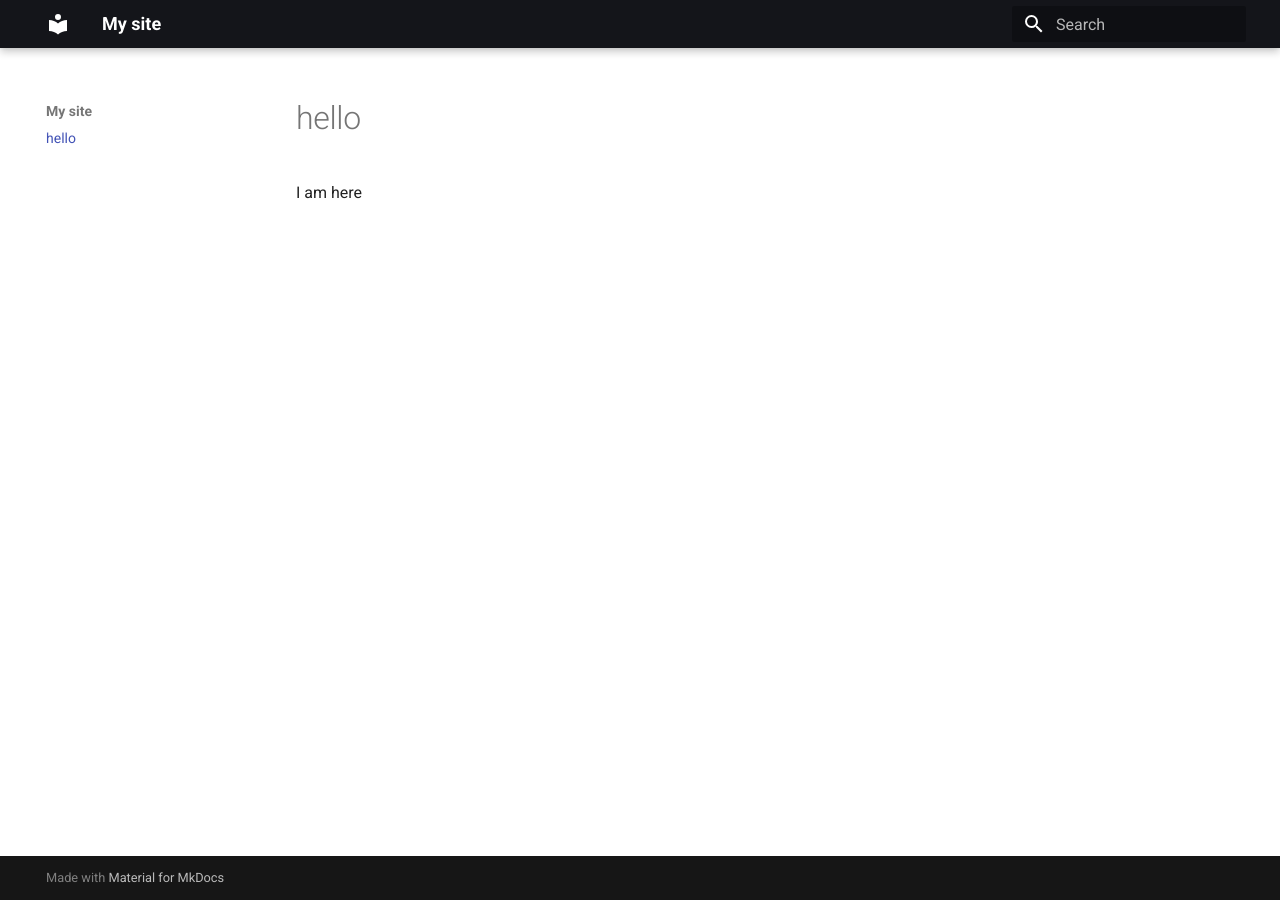
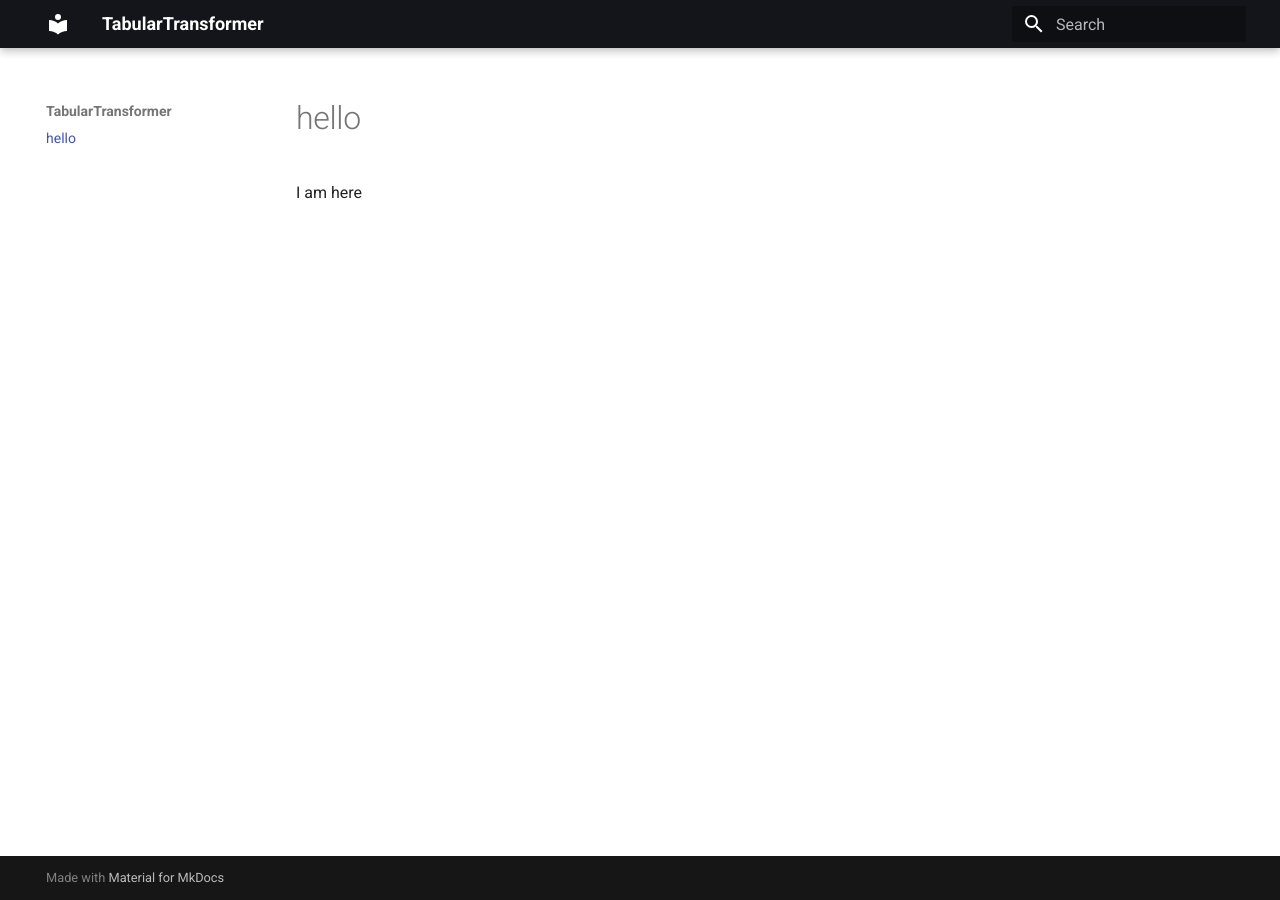
Before and after one commit to echosprint/TabularTransformer, an MkDocs documentation site: the page built from docs/index.md, in a window 1280 px wide. Built offline with MkDocs 1.6.1 and Material for MkDocs 9.7.7, drawn with Linux system fonts in a browser that asks for light colours.

Commit message:
site name

```diff
--- a/mkdocs.yml
+++ b/mkdocs.yml
@@ -1,4 +1,4 @@
-site_name: My site
+site_name: TabularTransformer
 site_url: https://echosprint.github.io/TabularTransformer/
 theme:
   name: material
```
